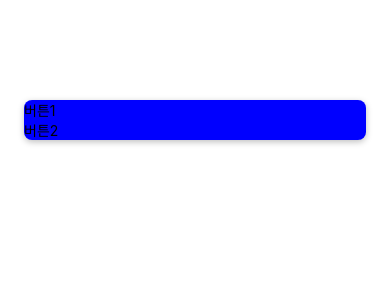
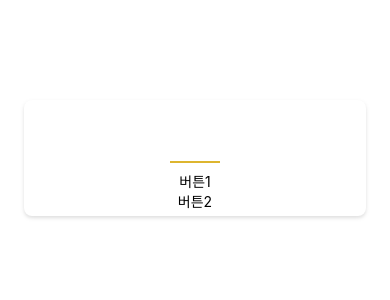
Before and after one commit to zlzlzlmo/react-native-study2, a React Native app: screen / in a window 390 px wide. Shown: the top 300 px of the page. Built offline with nearby package versions, Linux system fonts and the light colour scheme.

Commit message:
text input 속성값 지정

```diff
--- a/src/screens/StartGameScreen.tsx
+++ b/src/screens/StartGameScreen.tsx
@@ -5,6 +5,7 @@ import {
   SafeAreaView,
   Platform,
   StatusBar,
+  TextInput,
 } from "react-native";
 import React from "react";
 import PrimaryButton from "../components/PrimaryButton";
@@ -12,10 +13,18 @@ import PrimaryButton from "../components/PrimaryButton";
 // * StyleSheet에 elevation 스타일 속성이 있는데 숫자가 높을 수록 box-shadow 효과를 보여준다  ( 안드로이드만 가능 ! )
 // ! IOS도 shadow효과를 주고 싶으면 shadowColor, shadowOffset, shadowOpacity, shadowRadius를 사용해야한다 ( 이것은 IOS만 가능 하기 때문에 두 플랫폼 모두 적용하려면 elevation과 이거 모두 적용 해야함 )
 
+// * TextInput에 있는 keyboardType 속성 값으로 인풋 입력시 사용할 키보드 타입을 지정할 수 있다.
+// * 또한 default 각 문장별로 첫번째 문자는 대문자로 쓰이는데 autoCapitalize 를 false를 주면 대문자로 변환하는걸 막을 수 있다.
 const StartGameScreen = () => {
   return (
     <SafeAreaView style={styles.container}>
       <View style={styles.inputContainer}>
+        <TextInput
+          style={styles.numberInput}
+          maxLength={2}
+          keyboardType="number-pad"
+          autoCapitalize="none"
+        />
         <PrimaryButton>버튼1</PrimaryButton>
         <PrimaryButton>버튼2</PrimaryButton>
       </View>
@@ -34,14 +43,26 @@ const styles = StyleSheet.create({
     marginTop: 100,
     marginHorizontal: 24,
     borderRadius: 8,
-    backgroundColor: "blue",
+    padding: 5,
     elevation: 5,
-    shadowColor: "black",
+    shadowColor: "grey",
     shadowOffset: {
       width: 0,
       height: 2,
     },
-    shadowRadius: 6,
+    shadowRadius: 3.84,
     shadowOpacity: 0.25,
+    alignItems: "center",
+  },
+  numberInput: {
+    width: 50,
+    height: 50,
+    fontSize: 32,
+    borderBottomColor: "#ddb52f",
+    borderBottomWidth: 2,
+    color: "#ddb52f",
+    marginVertical: 8,
+    fontWeight: "bold",
+    textAlign: "center",
   },
 });
```
